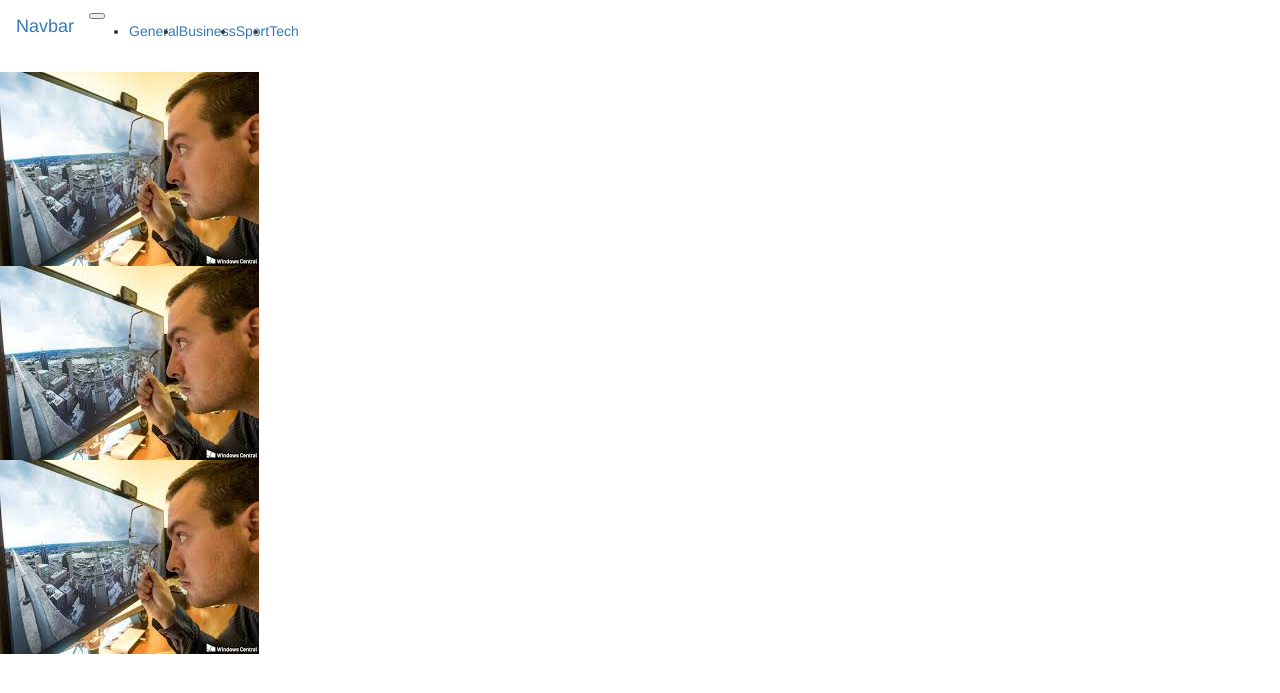
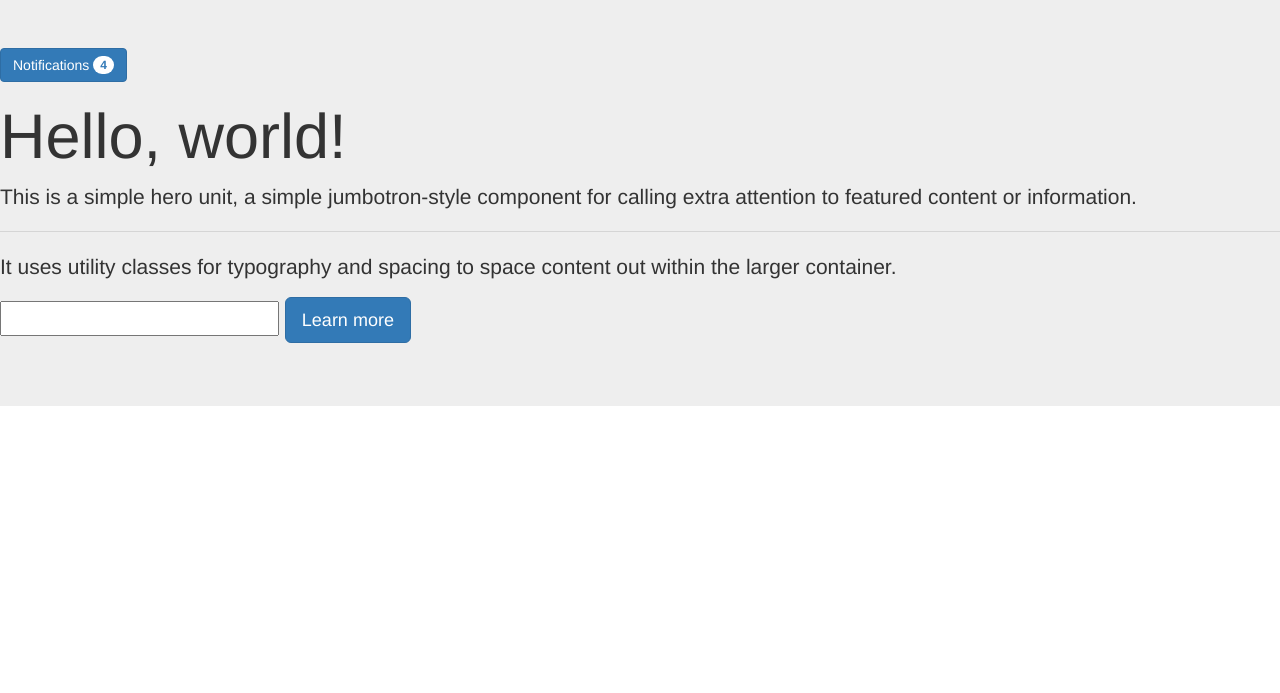
Before and after one commit to gabrielcoder247/News-Highlight-v2, a Flask app: template app/templates/index.html in a window 1280 px wide. Shown: the top 693 px of the page. Run offline with Flask 2, Linux system fonts and the light colour scheme; the template is opened without the code that fills it, so the values that code supplies are empty; some libraries are stand-ins or nearby versions.

Commit message:
create macros templates

```diff
--- a/app/requests.py
+++ b/app/requests.py
@@ -31,7 +31,7 @@ def get_sources(category):
 		if get_sources_response['sources']:
 			sources_results_list = get_sources_response['sources']
 			sources_results = process_sources(sources_results_list)
-	print(sources_results)
+	# print(sources_results)
 	return sources_results
 
 def process_sources(sources_results):
@@ -60,10 +60,12 @@ def get_articles(source):
 	Function that gets the json response to our url request
 	'''
 	get_articles_url = articles_base_url.format(source,api_Key)
+	print(get_articles_url)
 
 	with urllib.request.urlopen(get_articles_url,data=None) as url:
 		get_articles_data = url.read()
 		get_articles_response = json.loads(get_articles_data)
+		print(get_articles_response)
 		articles_results = None
 
 		if get_articles_response['articles']:
--- a/app/templates/base.html
+++ b/app/templates/base.html
@@ -1,4 +1,5 @@
 {% extends 'bootstrap/base.html' %}
+
 
 {% block navbar %}
     {% include 'navbar.html' %}
--- a/app/templates/index.html
+++ b/app/templates/index.html
@@ -1,45 +1,21 @@
-{% extends 'base.html' %}
+{% extends 'bootstrap/base.html' %}
 {% import 'macros.html' as macro %}
-<!-- Styles Block -->
-{% block styles %}
-    {{ super() }}
-    <link href="https://fonts.googleapis.com/css?family=Black+Ops+One" rel="stylesheet">
-    <link rel="stylesheet" href="{{url_for('static', filename='css/index.css')}}">
-{% endblock %}
-<!-- Content Block -->
+
+
 {% block content %}
-<!-- <div class="navbar navbar-light" role="navigation">
-    <div class="container-fluid">
-        <div class="navbar-collapse collapse">
-            <ul class="nav navbar-nav" style="padding-left:30% align-text:left">
-                <li><a href="#general">General</a></li>
-                <li><a href="#business">Business</a></li>
-                <li><a href="#sport">Sport</a></li>
-                <li><a href="#entertainment">Entertainment</a></li>
-                <li><a href="#technology">Technology</a></li>
-            </ul>
-        </div>
-    </div>
-</div> -->
-<div id="carouselExampleControls" class="carousel slide" data-ride="carousel">
-    <div class="carousel-inner">
-      <div class="carousel-item active">
-        <img class="d-block w-100" src="{{url_for('static',filename = 'images/carousel2.jpeg')}}" alt="First slide">
-      </div>
-      <div class="carousel-item">
-        <img class="d-block w-100" src="{{url_for('static',filename = 'images/carousel2.jpeg')}}" alt="Second slide">
-      </div>
-      <div class="carousel-item">
-        <img class="d-block w-100" src="{{url_for('static',filename = 'images/carousel2.jpeg')}}" alt="Third slide">
-      </div>
-    </div>
-    <a class="carousel-control-prev" href="#carouselExampleControls" role="button" data-slide="prev">
-      <span class="carousel-control-prev-icon" aria-hidden="true"></span>
-      <span class="sr-only">Previous</span>
-    </a>
-    <a class="carousel-control-next" href="#carouselExampleControls" role="button" data-slide="next">
-      <span class="carousel-control-next-icon" aria-hidden="true"></span>
-      <span class="sr-only">Next</span>
-    </a>
+
+<div class="jumbotron">
+    <button type="button" class="btn btn-primary left">
+        Notifications <span class="badge badge-light">4</span>
+      </button>
+    <h1 class="display-4">Hello, world!</h1>
+    <p class="lead">This is a simple hero unit, a simple jumbotron-style component for calling extra attention to featured content or information.</p>
+    <hr class="my-4">
+    <p>It uses utility classes for typography and spacing to space content out within the larger container.</p>
+    <p class="lead">
+        <input type="text">
+      <a class="btn btn-primary btn-lg" href="" role="button">Learn more</a>
+    </p>
   </div>
+
   {% endblock %}
--- a/app/templates/macros.html
+++ b/app/templates/macros.html
@@ -2,16 +2,13 @@
 {% extends 'base.html' %}
 {% macro displaySourcesList(sources_list) %}
 	{% for source in sources_list %}
-	<a href="/source/{{source.id}}">{{source.title}}
-		<div class="col-md-2" class="source" style="margin: 18px;border: 3px solid #ccc;background-image: url('static/images/background1.jpg'); background-size: cover; background-color: lightgrey;height: 150px;padding: 60px 0px;border-radius: 4px;box-shadow: 0 0 25px grey">
+	<div class = 'col-sm-4 col-md-4 col-xl-4 col-lg-4 '>
+	<a href="/source/{{source.id}}">{{source.name}}</a>
+		</div>
 
-					<p class="text-center" style="font-style: bold;font-size: 18px;background-color: rgba(0,0,0,1);">{{source.name}}</p>
-
-		</div>
-	</a>
 	{% endfor %}
 
-{% endmacro %}					<div class="col-md-9">
+{% endmacro %}
 
 
 {% macro displayArticlesList(articles_list) %}
--- a/app/templates/navbar.html
+++ b/app/templates/navbar.html
@@ -6,7 +6,7 @@
     <div class="collapse navbar-collapse" id="navbarNav">
       <ul class="navbar-nav">
         <li class="nav-item active">
-          <a class="nav-link" href="#general">General <span class="sr-only">(current)</span></a>
+          <a class="nav-link" href="source.html">Sources <span class="sr-only">(current)</span></a>
         </li>
         <li class="nav-item">
           <a class="nav-link" href="#business">Business</a>
--- a/config.py
+++ b/config.py
@@ -5,7 +5,7 @@ class Config:
     '''
     NEWS_SOURCES_BASE_URL = 'https://newsapi.org/v1/sources?language=en&category={}'
     NEWS_ARTICLES_BASE_URL = 'https://newsapi.org/v1/articles?source={}&apiKey={}'
-    NEWS_API_KEY = 'ea410d47e55343598c6ebfc78f3addad'
+    NEWS_API_KEY = 'a463576900664bcb87cc440c2cb22785'
 
 
 
```
Also changed, not shown: app/main/views.py (+15 -1 lines), app/templates/source.html (+18 -21 lines), app/static/css/index.css (added), app/static/css/source.css (added), app/templates/fourOwfour.html (added).
